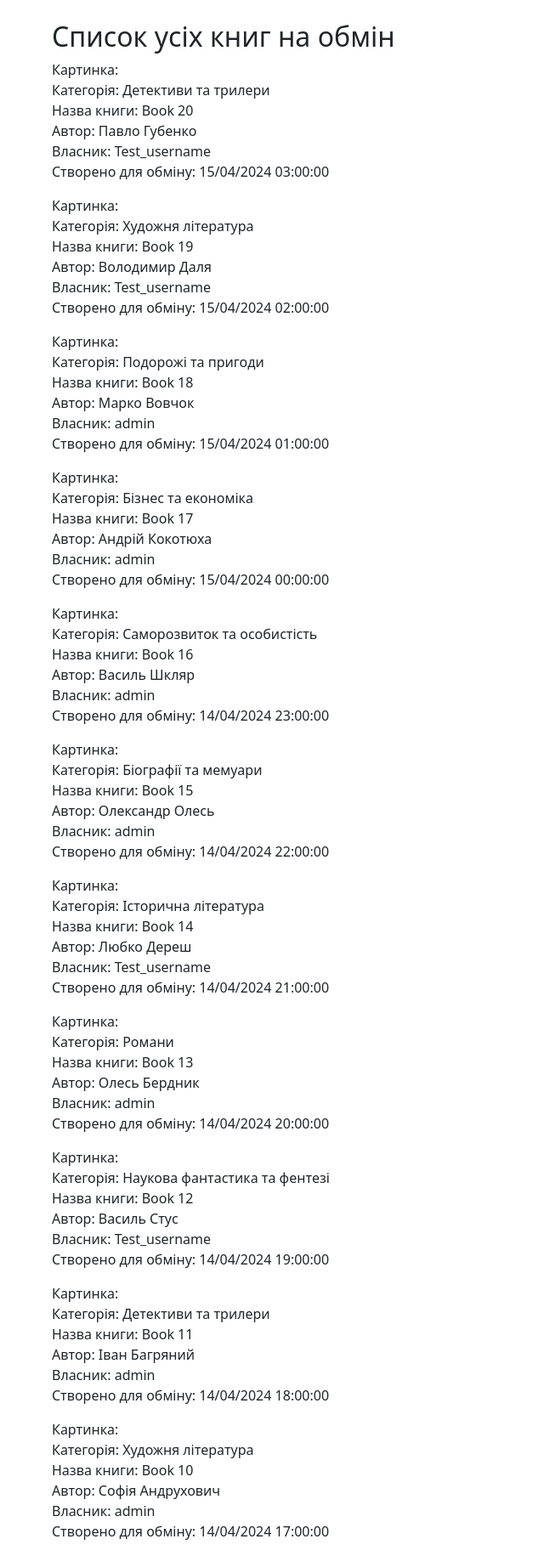
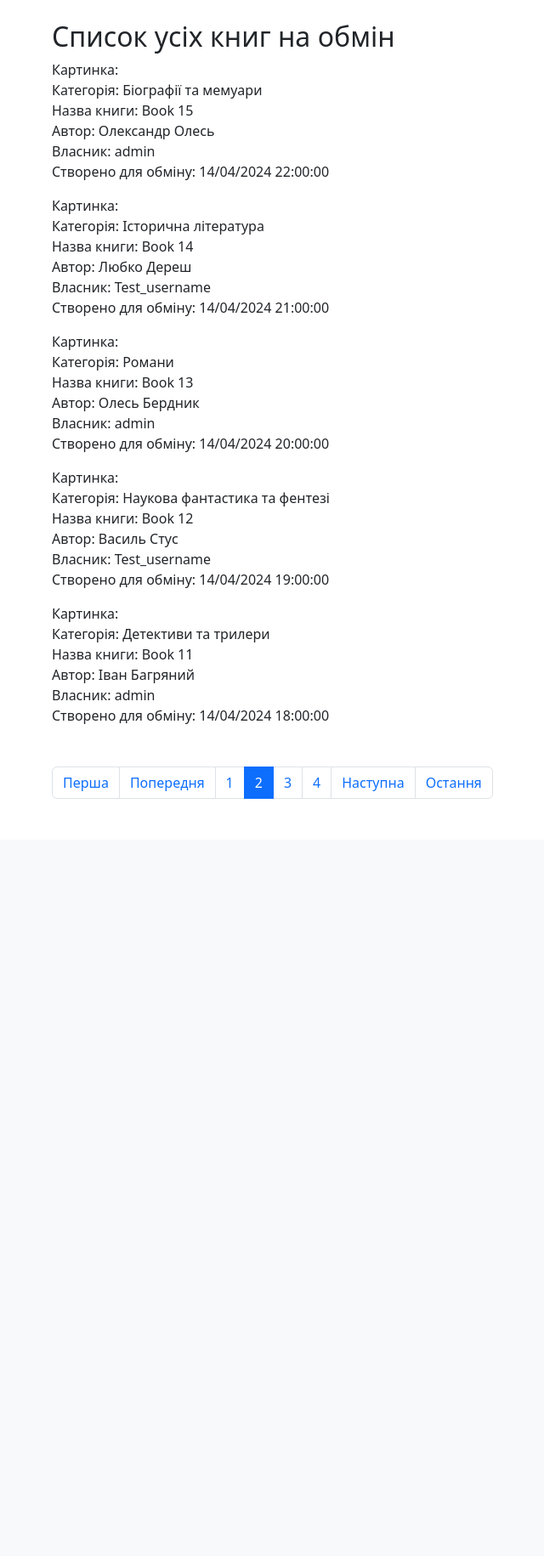
Before and after one commit to EvgenVasyutin/test_repo, a Django app: page /?page=2 in a window 1280 px wide. Shown: the part 56-1887 px from the top of the page at 85% size, without its empty margins (300-940 px from the left). After the commit the page ends 996 px from the top, so only its background shows below. Run offline with Django 4.2, Linux system fonts and the light colour scheme; data comes from the database, SQL or seed files in the repository; some libraries are stand-ins or nearby versions.

Commit message:
add pagination, change user_trades view

```diff
--- /dev/null
+++ b/book_exchange/book_exchange/templates/includes/pagination.html
@@ -0,0 +1,37 @@
+{% if page_obj.has_other_pages %}
+<nav aria-label="Page navigation" class="my-5">
+  <ul class="pagination">
+    {% if page_obj.has_previous %}
+      <li class="page-item"><a class="page-link" href="?page=1">Перша</a></li>
+      <li class="page-item">
+        <a class="page-link" href="?page={{ page_obj.previous_page_number }}">
+            Попередня
+        </a>
+      </li>
+    {% endif %}
+    {% for i in page_obj.paginator.page_range %}
+        {% if page_obj.number == i %}
+          <li class="page-item active">
+            <span class="page-link">{{ i }}</span>
+          </li>
+        {% else %}
+          <li class="page-item">
+            <a class="page-link" href="?page={{ i }}">{{ i }}</a>
+          </li>
+        {% endif %}
+    {% endfor %}
+    {% if page_obj.has_next %}
+      <li class="page-item">
+        <a class="page-link" href="?page={{ page_obj.next_page_number }}">
+            Наступна
+        </a>
+      </li>
+      <li class="page-item">
+        <a class="page-link" href="?page={{ page_obj.paginator.num_pages }}">
+            Остання
+        </a>
+      </li>
+    {% endif %}
+  </ul>
+</nav>
+{% endif %}
--- a/book_exchange/book_exchange/templates/index.html
+++ b/book_exchange/book_exchange/templates/index.html
@@ -5,7 +5,7 @@
             <h2>Список усіх книг на обмін</h2>
     </header>
 
-    {% for book in books %}
+    {% for book in page_obj %}
         <p>
             Картинка: <img src="{{ book.picture.pic.url }}" width=200 class="rounded" alt="{{ book.picture.pic.url }}">
             <br>
@@ -20,5 +20,5 @@
             Cтворено для обміну: {{ book.created_at|date:"d/m/Y H:i:s" }}
         </p>
     {% endfor %}
-
+    {% include 'includes/pagination.html' %}
 {% endblock %}
--- a/book_exchange/books/views/book.py
+++ b/book_exchange/books/views/book.py
@@ -4,11 +4,15 @@
 from books.forms import BookForm, PictureForm
 from django.contrib import messages
 from django.contrib.auth.decorators import login_required
+from django.core.paginator import Paginator
 
 
 def index(request: HttpRequest) -> HttpResponse:
     all_books = Book.objects.all()
-    context = {'books': all_books}
+    paginator = Paginator(all_books, 5)
+    page_number = request.GET.get('page')
+    page_obj = paginator.get_page(page_number)
+    context = {'page_obj': page_obj}
     return render(request, 'index.html', context)
 
 
--- a/book_exchange/books/views/trade.py
+++ b/book_exchange/books/views/trade.py
@@ -8,7 +8,7 @@
 
 @login_required()
 def user_trades(request: HttpRequest, user_id: int) -> HttpResponse:
-    trades = Trade.objects.filter(receiver=user_id)
+    trades = Trade.objects.exclude(sender=user_id)
     context = {'trades': trades}
     return render(request, 'trade_detail.html', context)
 
```
Also changed, not shown: README.md, book_exchange/books/migrations/0001_initial.py, book_exchange/books/migrations/0002_alter_trade_is_accepted.py (deleted), 2 other files.
